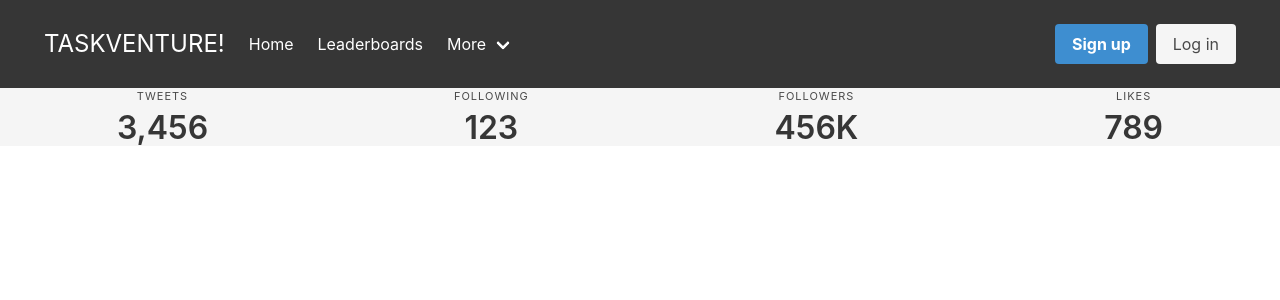
After one commit to shepuk/Project3-Taskventure, a Flask app: template templates/profile.html in a window 1280 px wide. The commit adds this page. Shown: the top 300 px of the page. Run offline with Flask 2, Linux system fonts and the light colour scheme; the template is opened without the code that fills it, so the values that code supplies are empty; some libraries are stand-ins or nearby versions.

Commit message:
Add css/js links and prototype some initial styling and layouts

```diff
--- a/static/css/style.css
+++ b/static/css/style.css
@@ -1 +1,13 @@
 @import "https://cdn.jsdelivr.net/npm/bulma@0.9.3/css/bulma.min.css";
+
+body {
+    background-color: hsl(0, 0%, 96%);
+}
+
+.card {
+    border-radius: 10px;
+}
+
+.card-header-icon {
+    cursor: default;
+}
--- a/static/js/script.js
+++ b/static/js/script.js
@@ -0,0 +1,11 @@
+$(document).ready(function() {
+
+    // Check for click events on the navbar burger icon
+    $(".navbar-burger").click(function() {
+
+        // Toggle the "is-active" class on both the "navbar-burger" and the "navbar-menu"
+        $(".navbar-burger").toggleClass("is-active");
+        $(".navbar-menu").toggleClass("is-active");
+
+    });
+  });
--- a/templates/base.html
+++ b/templates/base.html
@@ -4,9 +4,77 @@
     <meta charset="UTF-8">
     <meta http-equiv="X-UA-Compatible" content="IE=edge">
     <meta name="viewport" content="width=device-width, initial-scale=1.0">
-    <title>Taskventure</title>
+    <title>Taskventure!</title>
+    <link rel="stylesheet" href="https://cdnjs.cloudflare.com/ajax/libs/font-awesome/6.1.1/css/all.min.css"
+        integrity="sha512-KfkfwYDsLkIlwQp6LFnl8zNdLGxu9YAA1QvwINks4PhcElQSvqcyVLLD9aMhXd13uQjoXtEKNosOWaZqXgel0g=="
+        crossorigin="anonymous" referrerpolicy="no-referrer" type="text/css">
+    <link rel="stylesheet" href="https://cdn.jsdelivr.net/npm/bulma@0.9.3/css/bulma.min.css" type="text/css">
+    <link rel="stylesheet" href="{{ url_for('static', filename='css/style.css') }}" type="text/css">
 </head>
 <body>
 
+    <nav class="navbar is-dark is-spaced has-shadow" role="navigation" aria-label="main navigation">
+        <div class="navbar-brand">
+          <a class="navbar-item nav-header is-size-4" href="#">
+            <h1>TASKVENTURE!</h1>
+          </a>
+      <!-- hamburger menu -->
+          <a role="button" class="navbar-burger" aria-label="menu" aria-expanded="false" data-target="navbarBasicExample">
+            <span aria-hidden="true"></span>
+            <span aria-hidden="true"></span>
+            <span aria-hidden="true"></span>
+          </a>
+        </div>
+
+        <div class="navbar-menu">
+          <div class="navbar-start">
+            <a class="navbar-item">
+              Home
+            </a>
+
+            <a class="navbar-item">
+              Leaderboards
+            </a>
+
+            <div class="navbar-item has-dropdown is-hoverable">
+              <a class="navbar-link">
+                More
+              </a>
+
+              <div class="navbar-dropdown">
+                <a class="navbar-item">
+                  About
+                </a>
+                <a class="navbar-item">
+                  Contact
+                </a>
+              </div>
+            </div>
+          </div>
+
+          <div class="navbar-end">
+            <div class="navbar-item">
+              <div class="buttons">
+                <a class="button is-info">
+                  <strong>Sign up</strong>
+                </a>
+                <a class="button is-light">
+                  Log in
+                </a>
+              </div>
+            </div>
+          </div>
+        </div>
+      </nav>
+
+    {% block content %}
+    {% endblock %}
+
+
+    <script
+  src="https://code.jquery.com/jquery-3.6.0.min.js"
+  integrity="sha256-/xUj+3OJU5yExlq6GSYGSHk7tPXikynS7ogEvDej/m4="
+  crossorigin="anonymous"></script>
+  <script src="{{ url_for('static', filename='/js/script.js') }}" ></script>
 </body>
 </html>
--- /dev/null
+++ b/templates/profile.html
@@ -0,0 +1,31 @@
+{% extends "base.html" %}
+{% block content %}
+
+<nav class="level is-mobile">
+    <div class="level-item has-text-centered">
+      <div>
+        <p class="heading">Tweets</p>
+        <p class="title">3,456</p>
+      </div>
+    </div>
+    <div class="level-item has-text-centered">
+      <div>
+        <p class="heading">Following</p>
+        <p class="title">123</p>
+      </div>
+    </div>
+    <div class="level-item has-text-centered">
+      <div>
+        <p class="heading">Followers</p>
+        <p class="title">456K</p>
+      </div>
+    </div>
+    <div class="level-item has-text-centered">
+      <div>
+        <p class="heading">Likes</p>
+        <p class="title">789</p>
+      </div>
+    </div>
+  </nav>
+
+  {% endblock %}
```
Also changed, not shown: templates/tasks.html (+68 -14 lines).
